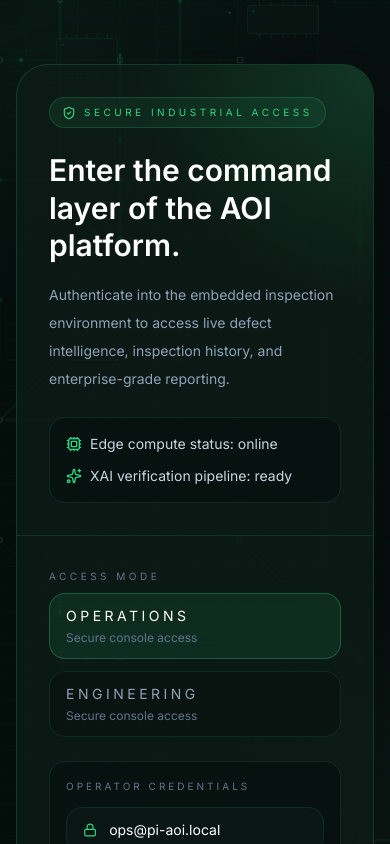
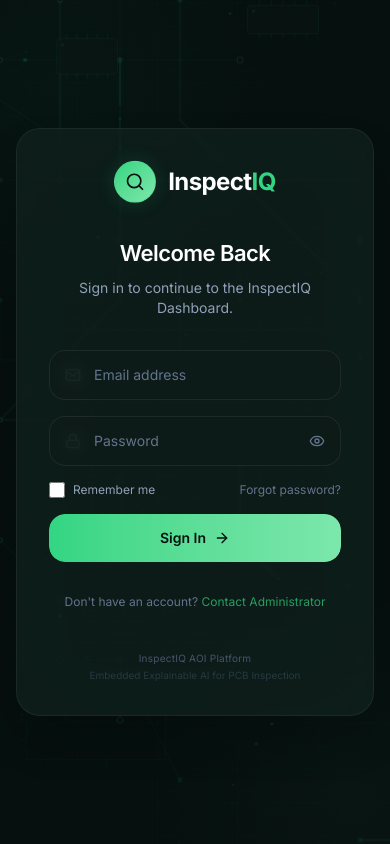
Before and after one commit to prit-esh-20/Inspect-IQ, a React (Vite) app: page /login in a window 390 px wide. Shown: the top 844 px of the page. Built offline with nearby package versions, Linux system fonts and the light colour scheme.

Commit message:
Refactor LoginPage component: Enhance user experience with improved animations, dynamic form handling, and responsive design adjustments.

```diff
--- a/src/pages/Login/LoginPage.jsx
+++ b/src/pages/Login/LoginPage.jsx
@@ -1,121 +1,391 @@
-import { useState } from "react";
-import { motion } from "framer-motion";
+"use client";
+
+import { useState, useRef, useCallback } from "react";
 import { useNavigate } from "react-router-dom";
-import { ArrowRight, ShieldCheck, Cpu, Lock, Sparkles } from "lucide-react";
+import { motion, AnimatePresence } from "framer-motion";
+import {
+  Search,
+  Mail,
+  Lock,
+  Eye,
+  EyeOff,
+  ArrowRight,
+  Loader2,
+  CheckCircle,
+} from "lucide-react";
 import PageWrapper from "../../components/layout/PageWrapper";
-import Button from "../../components/common/Button";
+
+const delay = (ms) => new Promise((resolve) => setTimeout(resolve, ms));
 
 export default function LoginPage() {
   const navigate = useNavigate();
-  const [selectedMode, setSelectedMode] = useState("operator");
+  const [phase, setPhase] = useState("idle");
+  const [email, setEmail] = useState("");
+  const [password, setPassword] = useState("");
+  const [rememberMe, setRememberMe] = useState(false);
+  const [showPassword, setShowPassword] = useState(false);
+  const [progress, setProgress] = useState(0);
+  const [ripple, setRipple] = useState(null);
+  const [parallax, setParallax] = useState({ x: 0, y: 0 });
+  const cardRef = useRef(null);
 
-  const handleSubmit = (event) => {
-    event.preventDefault();
-    navigate("/dashboard");
+  const isSubmitting = phase !== "idle";
+
+  const handleMouseMove = useCallback(
+    (e) => {
+      if (!cardRef.current || isSubmitting) return;
+      const rect = cardRef.current.getBoundingClientRect();
+      const x = (e.clientX - rect.left) / rect.width - 0.5;
+      const y = (e.clientY - rect.top) / rect.height - 0.5;
+      setParallax({ x: x * 4, y: y * 4 });
+    },
+    [isSubmitting],
+  );
+
+  const handleMouseLeave = () => setParallax({ x: 0, y: 0 });
+
+  const handleRipple = useCallback((e) => {
+    const rect = e.currentTarget.getBoundingClientRect();
+    const x = e.clientX - rect.left;
+    const y = e.clientY - rect.top;
+    const id = Date.now();
+    setRipple({ x, y, id });
+    setTimeout(() => setRipple((prev) => (prev?.id === id ? null : prev)), 600);
+  }, []);
+
+  const handleSubmit = async (e) => {
+    e.preventDefault();
+    if (!email.trim() || !password.trim()) return;
+
+    setPhase("authenticating");
+    await delay(600);
+
+    setPhase("success");
+    await delay(600);
+
+    setPhase("scaling");
+    await delay(800);
+
+    setPhase("preparing");
+    const startTime = Date.now();
+    const duration = 1000;
+    await new Promise((resolve) => {
+      const tick = () => {
+        const elapsed = Date.now() - startTime;
+        const p = Math.min(elapsed / duration, 1);
+        setProgress(p);
+        if (p < 1) requestAnimationFrame(tick);
+        else resolve();
+      };
+      requestAnimationFrame(tick);
+    });
+
+    navigate("/dashboard", { replace: true });
+  };
+
+  const cardVariants = {
+    hidden: { opacity: 0, y: 24, scale: 0.97 },
+    visible: {
+      opacity: 1,
+      y: 0,
+      scale: 1,
+      transition: { duration: 0.6, ease: [0.16, 1, 0.3, 1] },
+    },
+    scaling: {
+      opacity: 0.92,
+      scale: 0.96,
+      transition: { duration: 0.8, ease: [0.16, 1, 0.3, 1] },
+    },
+    preparing: {
+      opacity: 1,
+      scale: 1,
+      transition: { duration: 0.5, ease: [0.16, 1, 0.3, 1] },
+    },
   };
 
   return (
-    <PageWrapper className="relative min-h-screen overflow-hidden">
+    <PageWrapper>
+      <style>{`
+        @keyframes ripple {
+          to { transform: scale(25); opacity: 0; }
+        }
+        @keyframes float {
+          0%, 100% { transform: translateY(0px); }
+          50% { transform: translateY(-4px); }
+        }
+      `}</style>
 
-      <main className="relative flex min-h-screen items-center justify-center px-4 py-16 md:px-8">
+      <div className="relative flex min-h-screen items-center justify-center px-4 py-12">
+        {/* Dark overlay to soften the PCBBackground */}
+        <div className="fixed inset-0 bg-primary-bg/40 backdrop-blur-[1px]" />
+
+        {/* Card */}
         <motion.div
-          initial={{ opacity: 0, y: 20 }}
-          animate={{ opacity: 1, y: 0 }}
-          transition={{ duration: 0.7 }}
-          className="w-full max-w-5xl overflow-hidden rounded-[2rem] border border-[rgba(50,213,131,0.18)] bg-[rgba(13,27,23,0.82)] shadow-[0_25px_120px_rgba(0,0,0,0.45)] backdrop-blur-2xl"
+          ref={cardRef}
+          onMouseMove={handleMouseMove}
+          onMouseLeave={handleMouseLeave}
+          variants={cardVariants}
+          initial="hidden"
+          animate={
+            phase === "scaling"
+              ? "scaling"
+              : phase === "preparing"
+                ? "preparing"
+                : "visible"
+          }
+          style={{
+            transform:
+              phase === "idle" && (parallax.x !== 0 || parallax.y !== 0)
+                ? `translate(${parallax.x}px, ${parallax.y}px)`
+                : undefined,
+          }}
+          className="relative w-full max-w-[440px] overflow-hidden rounded-3xl border border-white/[0.06] bg-card-bg/70 p-8 shadow-2xl backdrop-blur-2xl sm:p-10"
         >
-          <div className="grid lg:grid-cols-[1.05fr_0.95fr]">
-            <div className="relative overflow-hidden border-b border-[rgba(50,213,131,0.16)] p-8 lg:border-b-0 lg:border-r lg:p-12">
-              <div className="absolute inset-0 bg-[radial-gradient(circle_at_top_right,_rgba(50,213,131,0.16),_transparent_40%)]" />
-              <div className="relative space-y-6">
-                <div className="inline-flex items-center gap-2 rounded-full border border-[rgba(50,213,131,0.2)] bg-[rgba(50,213,131,0.08)] px-3 py-1.5 text-[10px] uppercase tracking-[0.35em] text-accent">
-                  <ShieldCheck className="h-3.5 w-3.5" />
-                  Secure Industrial Access
+          {/* Success glow ring */}
+          {phase === "success" && (
+            <motion.div
+              initial={{ opacity: 0 }}
+              animate={{ opacity: 1 }}
+              transition={{ duration: 0.4 }}
+              className="pointer-events-none absolute inset-0 rounded-3xl shadow-[inset_0_0_80px_rgba(50,213,131,0.08)]"
+            />
+          )}
+
+          {/* Scanning line */}
+          {phase === "scaling" && (
+            <motion.div
+              initial={{ top: "-5%" }}
+              animate={{ top: "105%" }}
+              transition={{ duration: 0.8, ease: [0.16, 1, 0.3, 1] }}
+              className="pointer-events-none absolute left-4 right-4 h-px bg-gradient-to-r from-transparent via-accent/50 to-transparent shadow-[0_0_12px_rgba(50,213,131,0.25)]"
+            />
+          )}
+
+          <div className="relative z-10">
+            {/* Logo */}
+            <motion.div
+              animate={
+                phase === "preparing" ? { scale: 1.06 } : { scale: 1 }
+              }
+              transition={{ duration: 0.5, ease: [0.16, 1, 0.3, 1] }}
+              className="flex justify-center"
+            >
+              <div
+                className="flex items-center gap-3"
+                style={{ animation: phase === "idle" ? "float 3s ease-in-out infinite" : "none" }}
+              >
+                <div className="relative rounded-full border border-accent/25 bg-gradient-to-br from-accent to-secondary-accent p-2.5 shadow-[0_0_20px_rgba(50,213,131,0.15)]">
+                  <Search className="h-5 w-5 text-primary-bg" />
                 </div>
+                <span className="font-display text-2xl font-bold tracking-tight text-white">
+                  Inspect<span className="text-accent">IQ</span>
+                </span>
+              </div>
+            </motion.div>
 
-                <div className="space-y-4">
-                  <h1 className="font-display text-3xl font-semibold leading-tight text-white md:text-4xl">
-                    Enter the command layer of the AOI platform.
+            {/* Welcome */}
+            <div className="mt-8 text-center">
+              <h1 className="text-[22px] font-semibold tracking-tight text-white">
+                Welcome Back
               </h1>
-                  <p className="max-w-xl text-sm leading-7 text-slate-400">
-                    Authenticate into the embedded inspection environment to
-                    access live defect intelligence, inspection history, and
-                    enterprise-grade reporting.
+              <p className="mt-1.5 text-sm text-slate-400">
+                Sign in to continue to the InspectIQ Dashboard.
               </p>
             </div>
 
-                <div className="space-y-3 rounded-2xl border border-[rgba(50,213,131,0.14)] bg-[rgba(7,17,15,0.75)] p-4">
-                  <div className="flex items-center gap-2 text-sm text-slate-300">
-                    <Cpu className="h-4 w-4 text-accent" />
-                    Edge compute status: online
-                  </div>
-                  <div className="flex items-center gap-2 text-sm text-slate-300">
-                    <Sparkles className="h-4 w-4 text-accent" />
-                    XAI verification pipeline: ready
-                  </div>
-                </div>
-              </div>
+            {/* Form / States */}
+            <AnimatePresence mode="wait">
+              {phase === "idle" && (
+                <motion.form
+                  key="form"
+                  onSubmit={handleSubmit}
+                  initial={{ opacity: 0 }}
+                  animate={{ opacity: 1 }}
+                  exit={{ opacity: 0, y: -8 }}
+                  transition={{ duration: 0.25 }}
+                  className="mt-8 space-y-4"
+                >
+                  {/* Email */}
+                  <div className="group relative">
+                    <span className="pointer-events-none absolute inset-y-0 left-0 flex items-center pl-4 text-slate-500 transition-colors group-focus-within:text-accent">
+                      <Mail className="h-4 w-4" />
+                    </span>
+                    <input
+                      type="email"
+                      value={email}
+                      onChange={(e) => setEmail(e.target.value)}
+                      placeholder="Email address"
+                      className="w-full rounded-2xl border border-white/[0.07] bg-secondary-bg/70 py-3.5 pl-11 pr-4 text-sm text-white placeholder:text-slate-500 outline-none transition-all duration-300 focus:border-accent/30 focus:ring-2 focus:ring-accent/15 backdrop-blur-sm"
+                    />
                   </div>
 
-            <div className="p-8 lg:p-12">
-              <form onSubmit={handleSubmit} className="space-y-6">
-                <div className="space-y-2">
-                  <p className="text-[10px] uppercase tracking-[0.35em] text-slate-500">
-                    Access mode
-                  </p>
-                  <div className="grid gap-3 sm:grid-cols-2">
-                    {[
-                      { id: "operator", label: "Operations" },
-                      { id: "engineering", label: "Engineering" },
-                    ].map((mode) => (
+                  {/* Password */}
+                  <div className="group relative">
+                    <span className="pointer-events-none absolute inset-y-0 left-0 flex items-center pl-4 text-slate-500 transition-colors group-focus-within:text-accent">
+                      <Lock className="h-4 w-4" />
+                    </span>
+                    <input
+                      type={showPassword ? "text" : "password"}
+                      value={password}
+                      onChange={(e) => setPassword(e.target.value)}
+                      placeholder="Password"
+                      className="w-full rounded-2xl border border-white/[0.07] bg-secondary-bg/70 py-3.5 pl-11 pr-11 text-sm text-white placeholder:text-slate-500 outline-none transition-all duration-300 focus:border-accent/30 focus:ring-2 focus:ring-accent/15 backdrop-blur-sm"
+                    />
                     <button
-                        key={mode.id}
                       type="button"
-                        onClick={() => setSelectedMode(mode.id)}
-                        className={`rounded-2xl border px-4 py-3 text-left transition-all ${
-                          selectedMode === mode.id
-                            ? "border-[rgba(50,213,131,0.3)] bg-[rgba(50,213,131,0.1)] text-white"
-                            : "border-[rgba(50,213,131,0.12)] bg-[rgba(9,19,16,0.7)] text-slate-400"
-                        }`}
+                      onClick={() => setShowPassword((p) => !p)}
+                      tabIndex={-1}
+                      className="absolute inset-y-0 right-0 flex items-center pr-4 text-slate-500 transition-colors hover:text-slate-300"
                     >
-                        <div className="font-display text-sm uppercase tracking-[0.25em]">
-                          {mode.label}
-                        </div>
-                        <div className="mt-1 text-xs text-slate-500">
-                          Secure console access
-                        </div>
+                      {showPassword ? (
+                        <EyeOff className="h-4 w-4" />
+                      ) : (
+                        <Eye className="h-4 w-4" />
+                      )}
                     </button>
-                    ))}
-                  </div>
                   </div>
 
-                <div className="space-y-3 rounded-2xl border border-[rgba(50,213,131,0.14)] bg-[rgba(7,17,15,0.7)] p-4">
-                  <label className="block text-[10px] uppercase tracking-[0.3em] text-slate-500">
-                    Operator credentials
+                  {/* Remember + Forgot */}
+                  <div className="flex items-center justify-between">
+                    <label className="flex cursor-pointer items-center gap-2">
+                      <input
+                        type="checkbox"
+                        checked={rememberMe}
+                        onChange={(e) => setRememberMe(e.target.checked)}
+                        className="h-4 w-4 rounded border-white/20 bg-secondary-bg text-accent accent-accent"
+                      />
+                      <span className="text-xs text-slate-400">
+                        Remember me
+                      </span>
                     </label>
-                  <div className="flex items-center gap-3 rounded-2xl border border-[rgba(50,213,131,0.12)] bg-[rgba(11,24,20,0.9)] px-4 py-3">
-                    <Lock className="h-4 w-4 text-accent" />
-                    <input
-                      readOnly
-                      value="ops@pi-aoi.local"
-                      className="w-full bg-transparent text-sm text-white outline-none"
+                    <button
+                      type="button"
+                      className="text-xs text-slate-500 transition-colors hover:text-accent"
+                    >
+                      Forgot password?
+                    </button>
+                  </div>
+
+                  {/* Sign In */}
+                  <div className="relative overflow-hidden rounded-2xl">
+                    <button
+                      type="submit"
+                      onClick={handleRipple}
+                      className="relative flex w-full items-center justify-center gap-2 overflow-hidden rounded-2xl bg-gradient-to-r from-accent to-secondary-accent py-3.5 text-sm font-semibold text-primary-bg transition-all duration-300 hover:shadow-[0_0_30px_rgba(50,213,131,0.2)] active:scale-[0.98]"
+                    >
+                      {ripple && (
+                        <span
+                          key={ripple.id}
+                          className="absolute rounded-full bg-white/20"
+                          style={{
+                            left: ripple.x - 4,
+                            top: ripple.y - 4,
+                            width: 8,
+                            height: 8,
+                            animation: "ripple 0.6s ease-out forwards",
+                          }}
+                        />
+                      )}
+                      <span>Sign In</span>
+                      <ArrowRight className="h-4 w-4" />
+                    </button>
+                  </div>
+                </motion.form>
+              )}
+
+              {phase === "authenticating" && (
+                <motion.div
+                  key="authenticating"
+                  initial={{ opacity: 0, y: 8 }}
+                  animate={{ opacity: 1, y: 0 }}
+                  exit={{ opacity: 0 }}
+                  transition={{ duration: 0.3 }}
+                  className="mt-8"
+                >
+                  <div className="flex w-full cursor-not-allowed items-center justify-center gap-2.5 rounded-2xl bg-gradient-to-r from-accent to-secondary-accent py-3.5 text-sm font-semibold text-primary-bg opacity-80">
+                    <Loader2 className="h-4 w-4 animate-spin" />
+                    Authenticating...
+                  </div>
+                </motion.div>
+              )}
+
+              {phase === "success" && (
+                <motion.div
+                  key="success"
+                  initial={{ opacity: 0, scale: 0.96 }}
+                  animate={{ opacity: 1, scale: 1 }}
+                  exit={{ opacity: 0 }}
+                  transition={{ duration: 0.35, ease: [0.16, 1, 0.3, 1] }}
+                  className="mt-8"
+                >
+                  <div className="flex w-full items-center justify-center gap-2.5 rounded-2xl border border-accent/20 bg-accent/[0.04] py-3.5 text-sm font-semibold text-accent">
+                    <CheckCircle className="h-4 w-4" />
+                    Authentication Successful
+                  </div>
+                </motion.div>
+              )}
+
+              {phase === "preparing" && (
+                <motion.div
+                  key="preparing"
+                  initial={{ opacity: 0 }}
+                  animate={{ opacity: 1 }}
+                  transition={{ duration: 0.3 }}
+                  className="mt-8 space-y-4"
+                >
+                  <p className="text-center text-xs text-slate-500">
+                    Preparing Inspection Workspace...
+                  </p>
+                  <div className="h-1 overflow-hidden rounded-full bg-white/[0.06]">
+                    <motion.div
+                      className="h-full rounded-full bg-gradient-to-r from-accent to-secondary-accent"
+                      style={{ width: `${progress * 100}%` }}
                     />
                   </div>
-                </div>
+                  <p className="text-center text-[11px] text-slate-600">
+                    {Math.round(progress * 100)}%
+                  </p>
+                </motion.div>
+              )}
+            </AnimatePresence>
 
-                <Button
-                  type="submit"
-                  variant="primary"
-                  className="w-full justify-center gap-2"
+            {/* Contact link */}
+            {phase === "idle" && (
+              <motion.div
+                initial={{ opacity: 0 }}
+                animate={{ opacity: 1 }}
+                transition={{ delay: 0.4 }}
+                className="mt-8 text-center"
               >
-                  Access Dashboard
-                  <ArrowRight className="h-4 w-4" />
-                </Button>
-              </form>
-            </div>
+                <p className="text-xs text-slate-500">
+                  Don't have an account?{" "}
+                  <button
+                    type="button"
+                    className="text-accent/70 transition-colors hover:text-accent"
+                  >
+                    Contact Administrator
+                  </button>
+                </p>
+              </motion.div>
+            )}
+
+            {/* Footer */}
+            <motion.div
+              initial={{ opacity: 0 }}
+              animate={{ opacity: 1 }}
+              transition={{ delay: 0.5 }}
+              className="mt-10 text-center"
+            >
+              <p className="text-[10px] leading-relaxed tracking-wide text-slate-600">
+                InspectIQ AOI Platform
+              </p>
+              <p className="text-[10px] leading-relaxed text-slate-600/50">
+                Embedded Explainable AI for PCB Inspection
+              </p>
+            </motion.div>
           </div>
         </motion.div>
-      </main>
+      </div>
     </PageWrapper>
   );
 }
```
Lines whose indentation alone changed are shown as unchanged.
